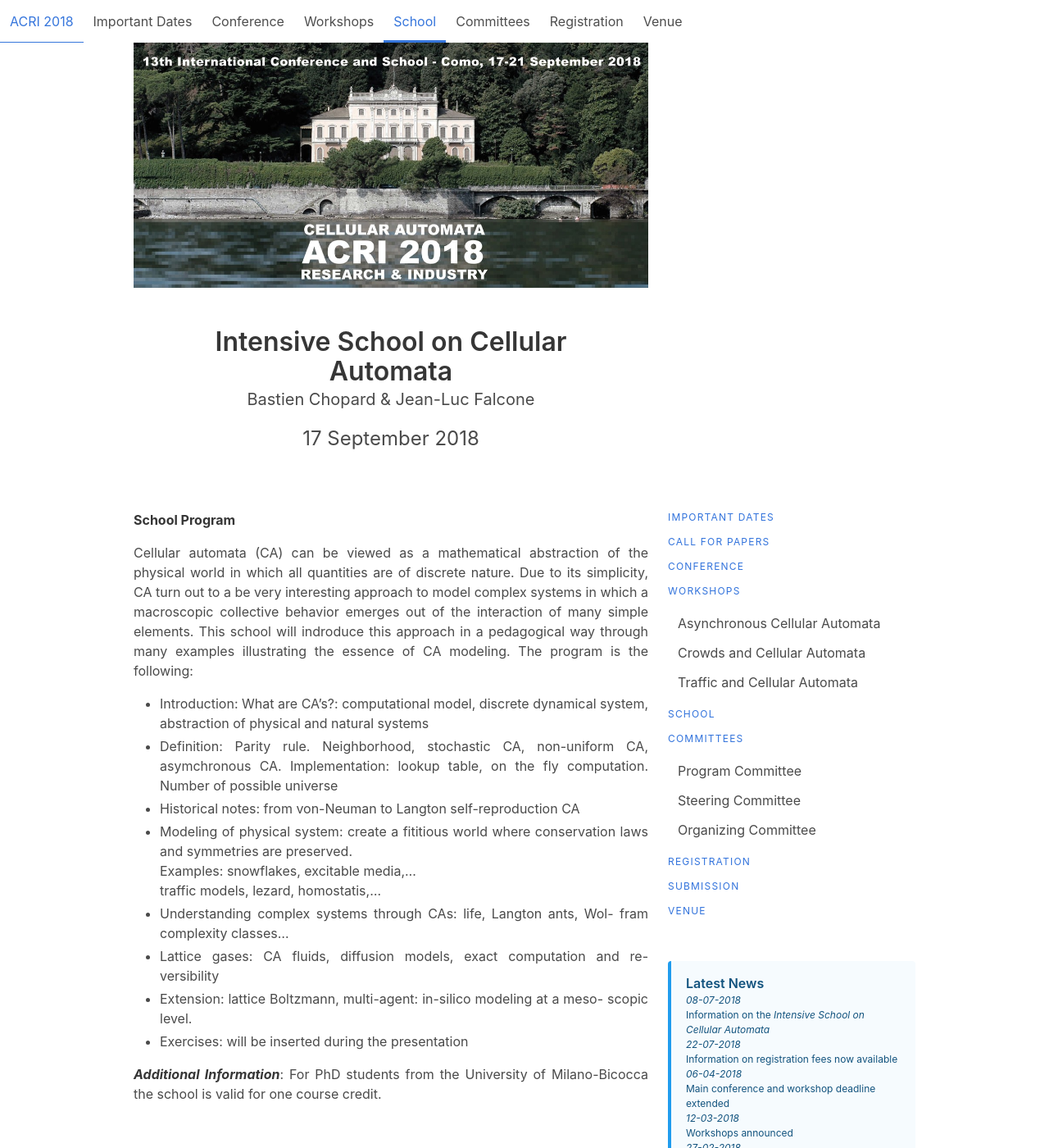
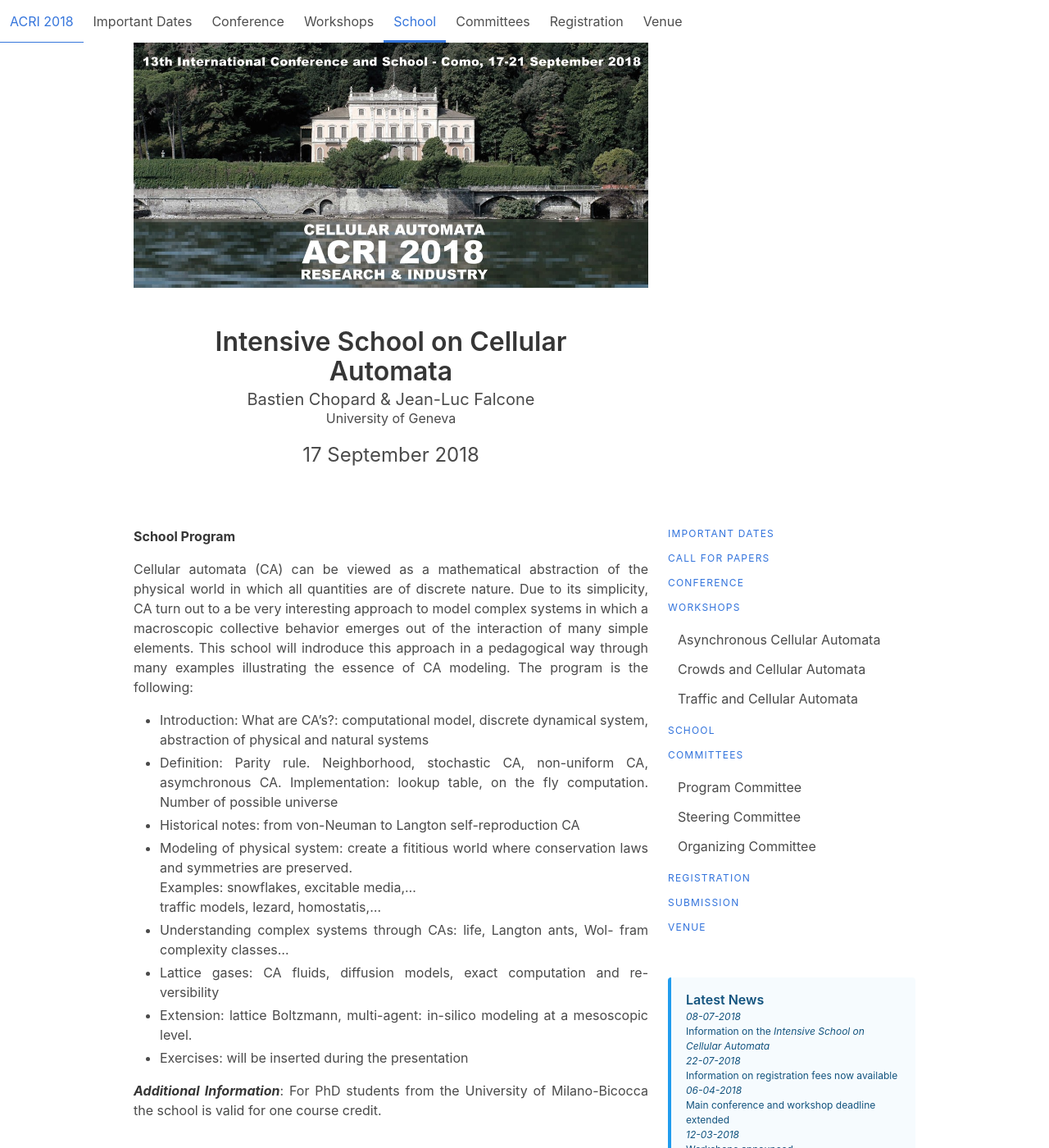
Before and after one commit to acri2018/acri2018.github.io, a Jekyll site: the page built from school.md, in a window 1280 px wide and 1400 px high. Shown: the whole window at 82% size. Built offline with Jekyll 4.4.1, drawn with Linux system fonts in a browser that asks for light colours.

Commit message:
Added affiliations for the school

```diff
--- a/school.md
+++ b/school.md
@@ -1,7 +1,7 @@
 ---
 layout: page
 title: Intensive School on Cellular Automata
-subtitle: Bastien Chopard & Jean-Luc Falcone <div class="small-padding-elem"></div> <div class="is-size-4"> 17 September 2018 </div>
+subtitle: Bastien Chopard & Jean-Luc Falcone <div class="is-size-6">University of Geneva</div> <div class="small-padding-elem"></div> <div class="is-size-4"> 17 September 2018 </div>
 ---
 
 **School Program**
@@ -16,7 +16,7 @@ The program is the following:
 <br>traffic models, lezard, homostatis,...
 - Understanding complex systems through CAs: life, Langton ants, Wol- fram complexity classes...
 - Lattice gases: CA fluids, diffusion models, exact computation and re- versibility
-- Extension: lattice Boltzmann, multi-agent: in-silico modeling at a meso- scopic level.
+- Extension: lattice Boltzmann, multi-agent: in-silico modeling at a mesoscopic level.
 - Exercises: will be inserted during the presentation
 
 ***Additional Information***: For PhD students from the University of Milano-Bicocca the school is valid for one course credit.
```
